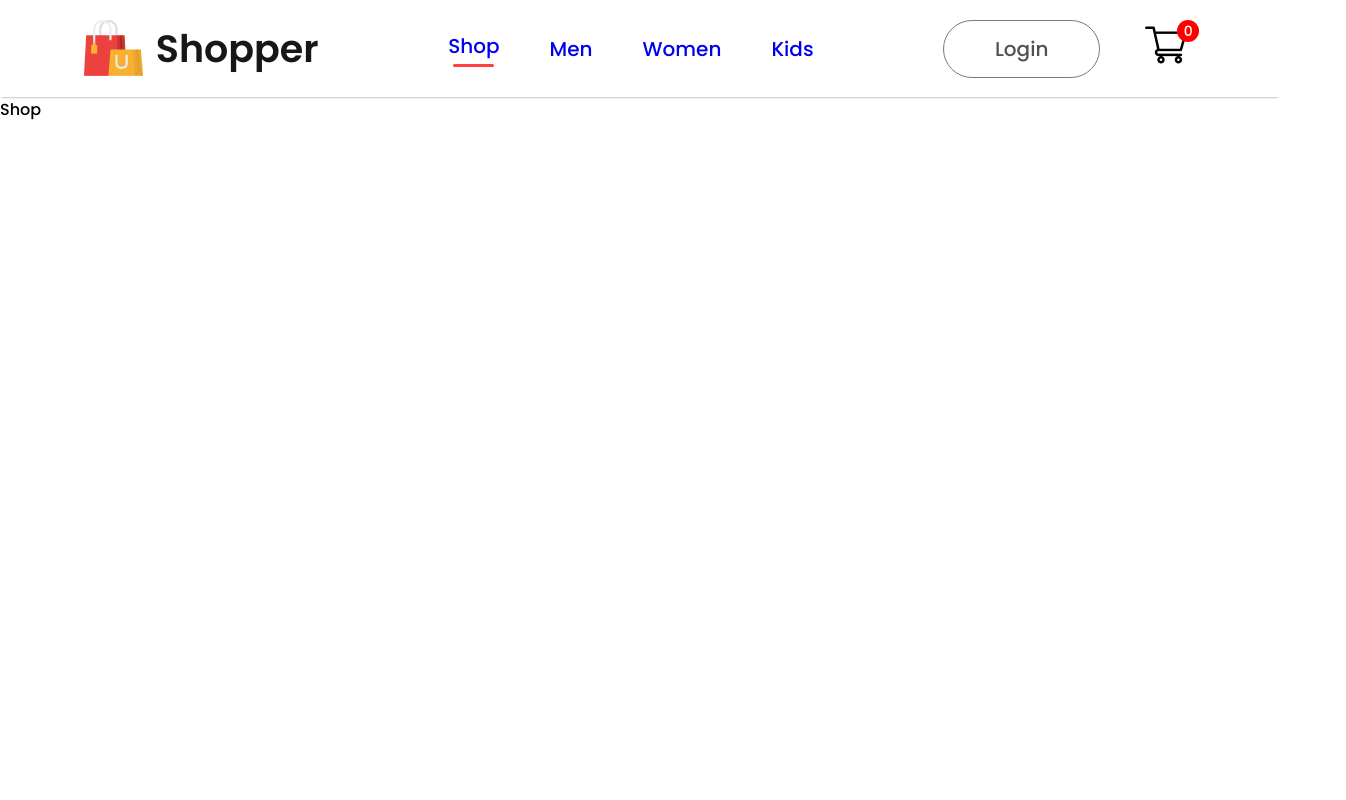
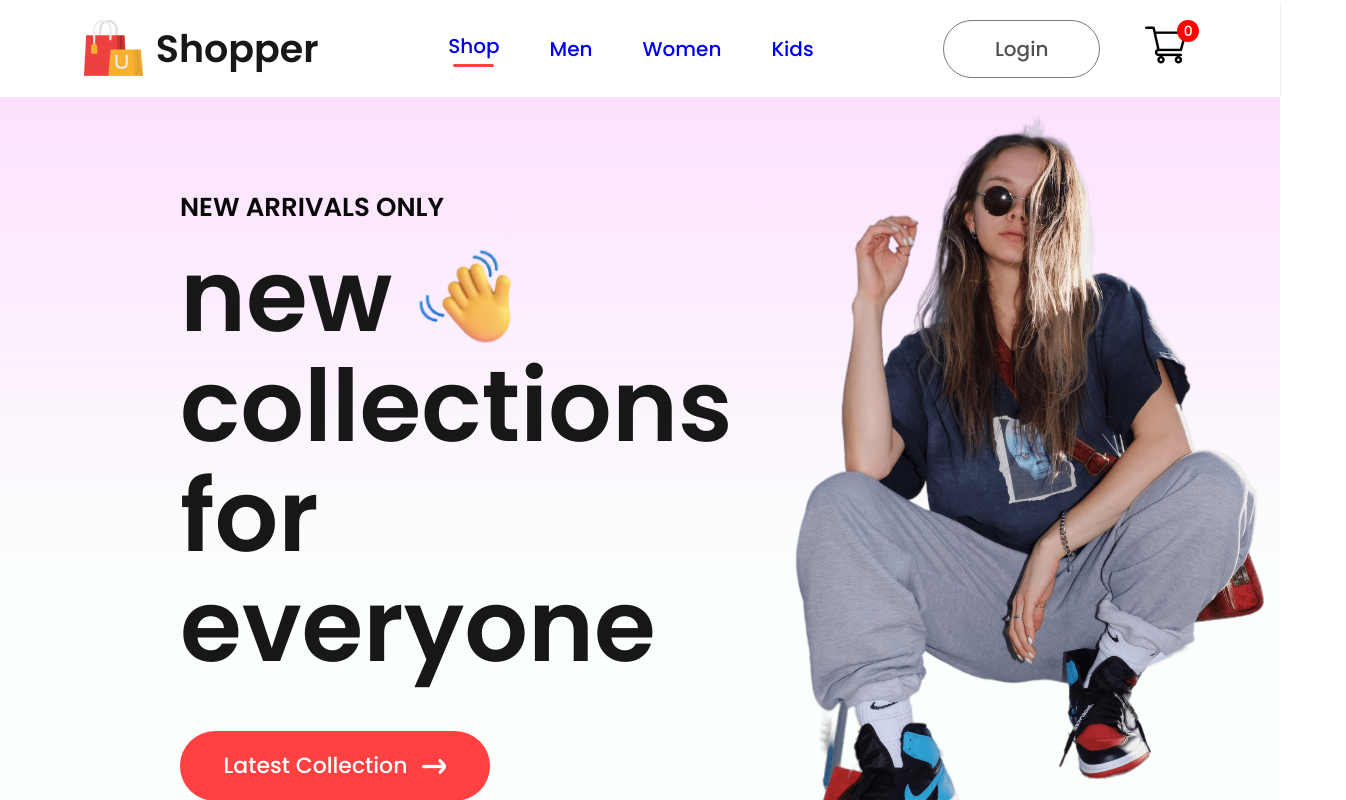
Before and after one commit to karl-jerico/Ecommerce-Website, a React (Vite) app: page / in a window 1280 px wide. Shown: the top 800 px of the page, 1346 px wide, since content can reach past the window. Built offline with nearby package versions, Linux system fonts and the light colour scheme.

Commit message:
Modify/added the hero component

```diff
--- a/src/css/App.css
+++ b/src/css/App.css
@@ -1,4 +1,5 @@
 @import url(./pages/navbar.css);
+@import url(./components/hero.css);
 
 *{
     margin: 0;
--- a/src/pages/shop.jsx
+++ b/src/pages/shop.jsx
@@ -1,8 +1,11 @@
 import React from 'react'
+import Hero from '../components/Hero/hero'
 
 const Shop = () => {
   return (
-    <div>Shop</div>
+    <div>
+      <Hero/>
+    </div>
   )
 }
 
```
